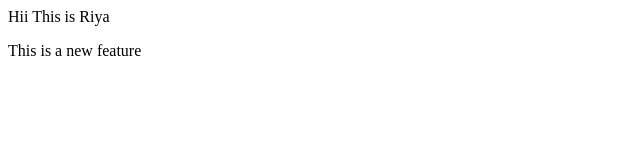
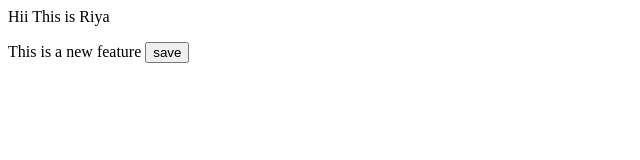
Before and after one commit to Riya-Vaishya8/Localrepo-demo, a plain HTML site: page index.html in a window 1280 px wide. Shown: the whole page, without its empty margins (0-640 px from the left). Drawn offline with Linux system fonts and the light colour scheme.

Commit message:
Add button

```diff
--- a/index.html
+++ b/index.html
@@ -1,2 +1,2 @@
 <p>Hii This is Riya</p>
-<p>This is a new feature</p>
+<p>This is a new feature <button>save</button></p>
```
